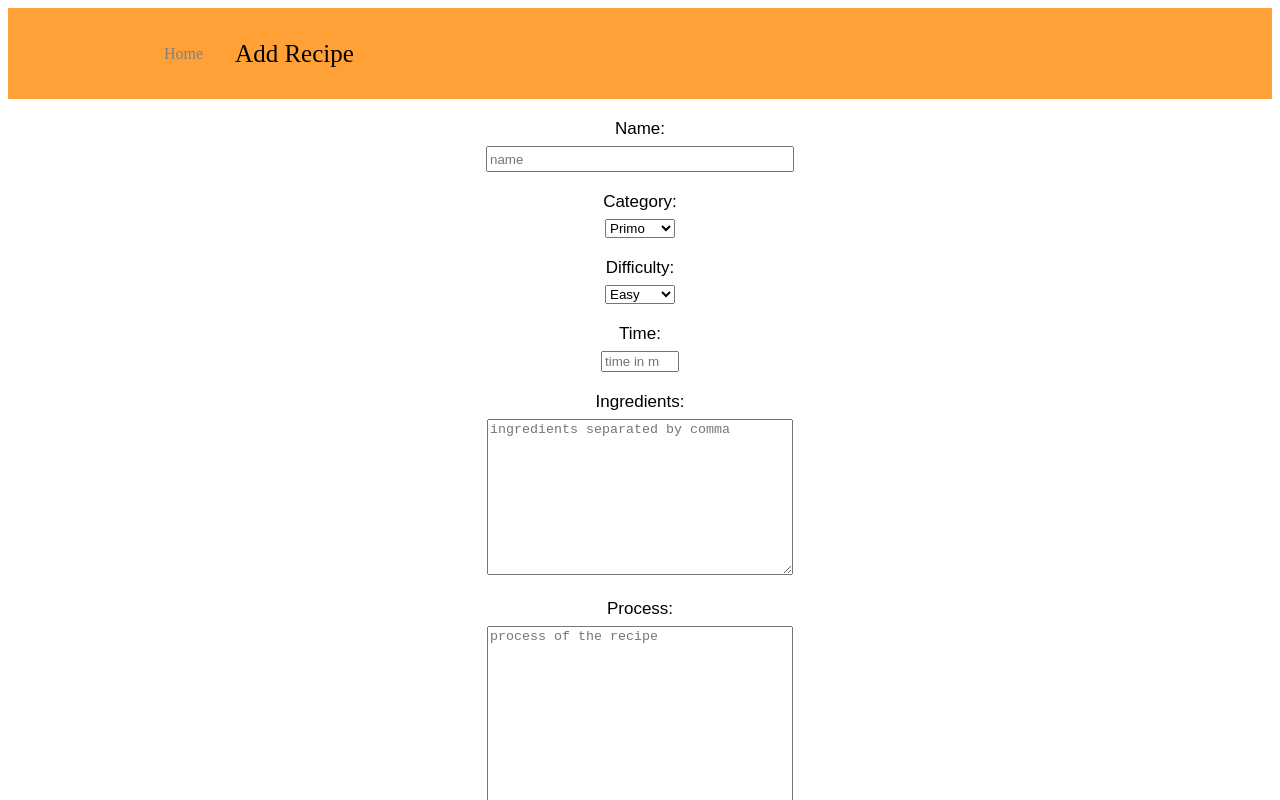
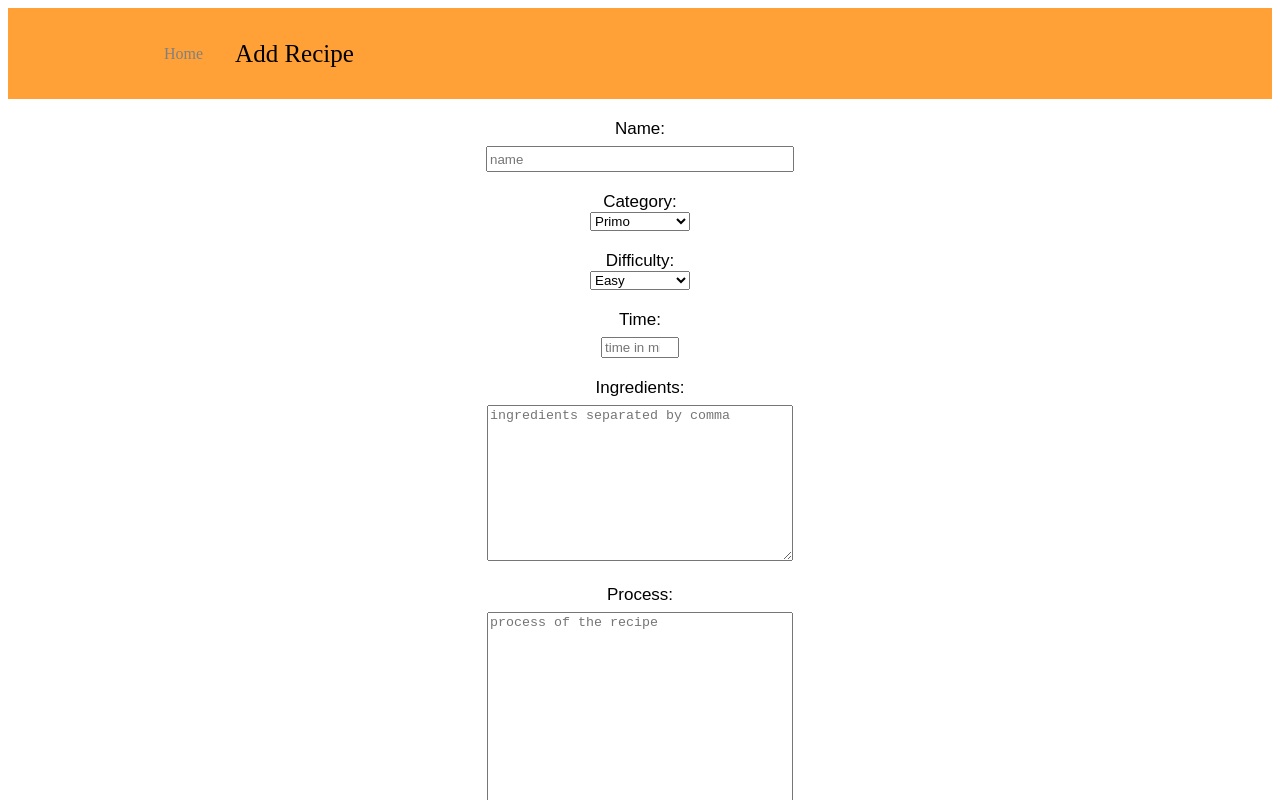
Before and after one commit to sichej/recipes-app, a React (Create React App) app: page /addRecipe in a window 1280 px wide. Shown: the top 800 px of the page. Built offline with nearby package versions, Linux system fonts and the light colour scheme.

Commit message:
Update addRecipe.js

```diff
--- a/src/pages/addRecipe.js
+++ b/src/pages/addRecipe.js
@@ -137,13 +137,17 @@ const AddRecipe = () => {
     width: "200px"
   }
 
+  const sCatDiff = {
+    width: "100px"
+  }
+
 
   return (
     <div style={container} id='main'>
       <a style={desc} >Name:</a><br></br>
       <input type='text' id='name' placeholder='name' style={sName}></input><br></br>
       <a style={desc} >Category:</a><br></br>
-      <select defaultValue="primo" style={inp} name = "list-cat" id="category" >
+      <select defaultValue="primo" style={sCatDiff} name = "list-cat" id="category" >
         <option value = "antipasto">Antipasto</option>
         <option value = "primo">Primo</option>
         <option value = "secondo">Secondo</option>
@@ -152,7 +156,7 @@ const AddRecipe = () => {
         <option value = "cocktail">Cocktail</option>
       </select><br></br>
       <a style={desc} >Difficulty:</a><br></br>
-      <select defaultValue="2" style={inp} name = "list-dif" id="difficulty" >
+      <select defaultValue="2" style={sCatDiff} name = "list-dif" id="difficulty" >
         <option value = "1">Very Easy</option>
         <option value = "2">Easy</option>
         <option value = "3">Medium</option>
```
